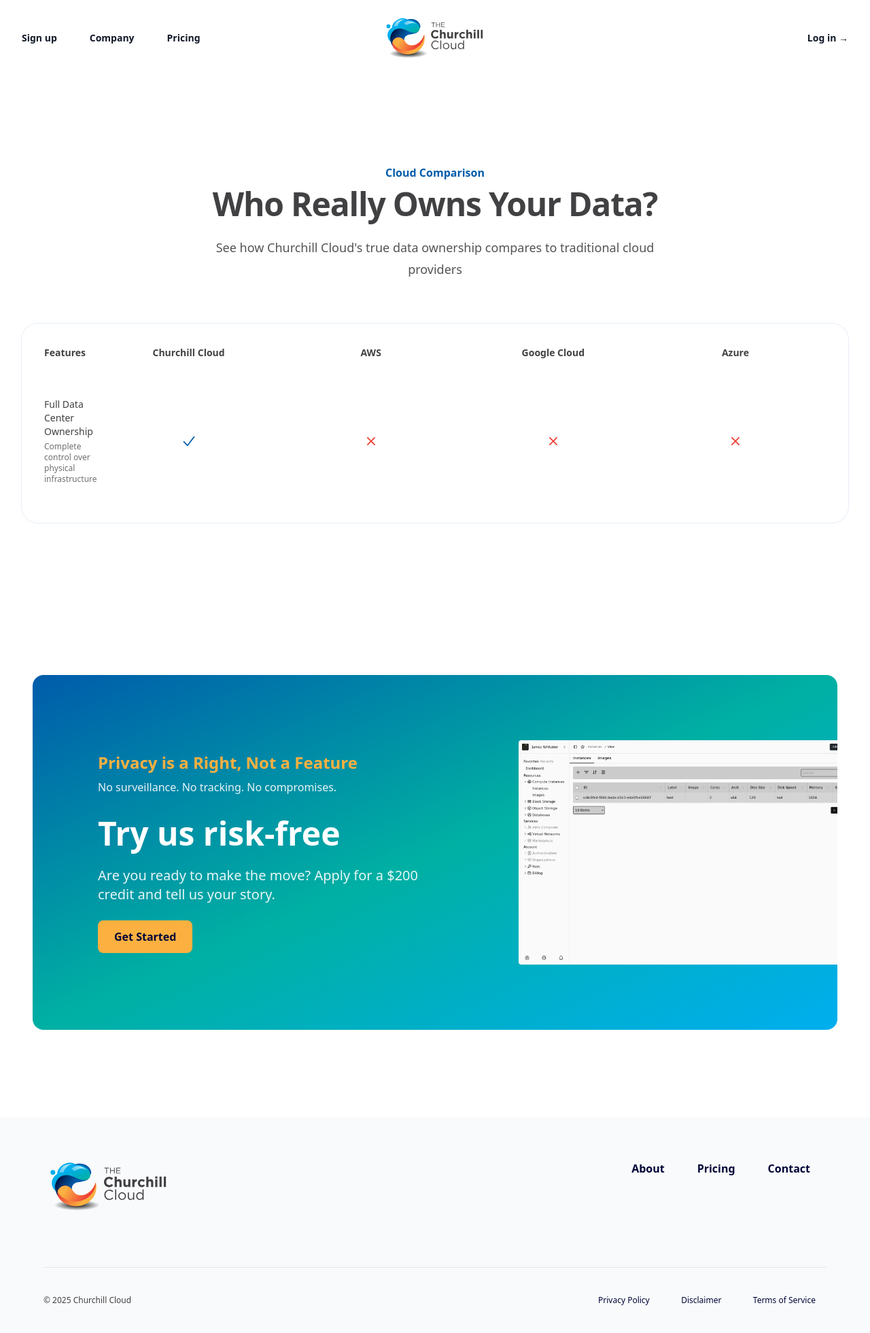
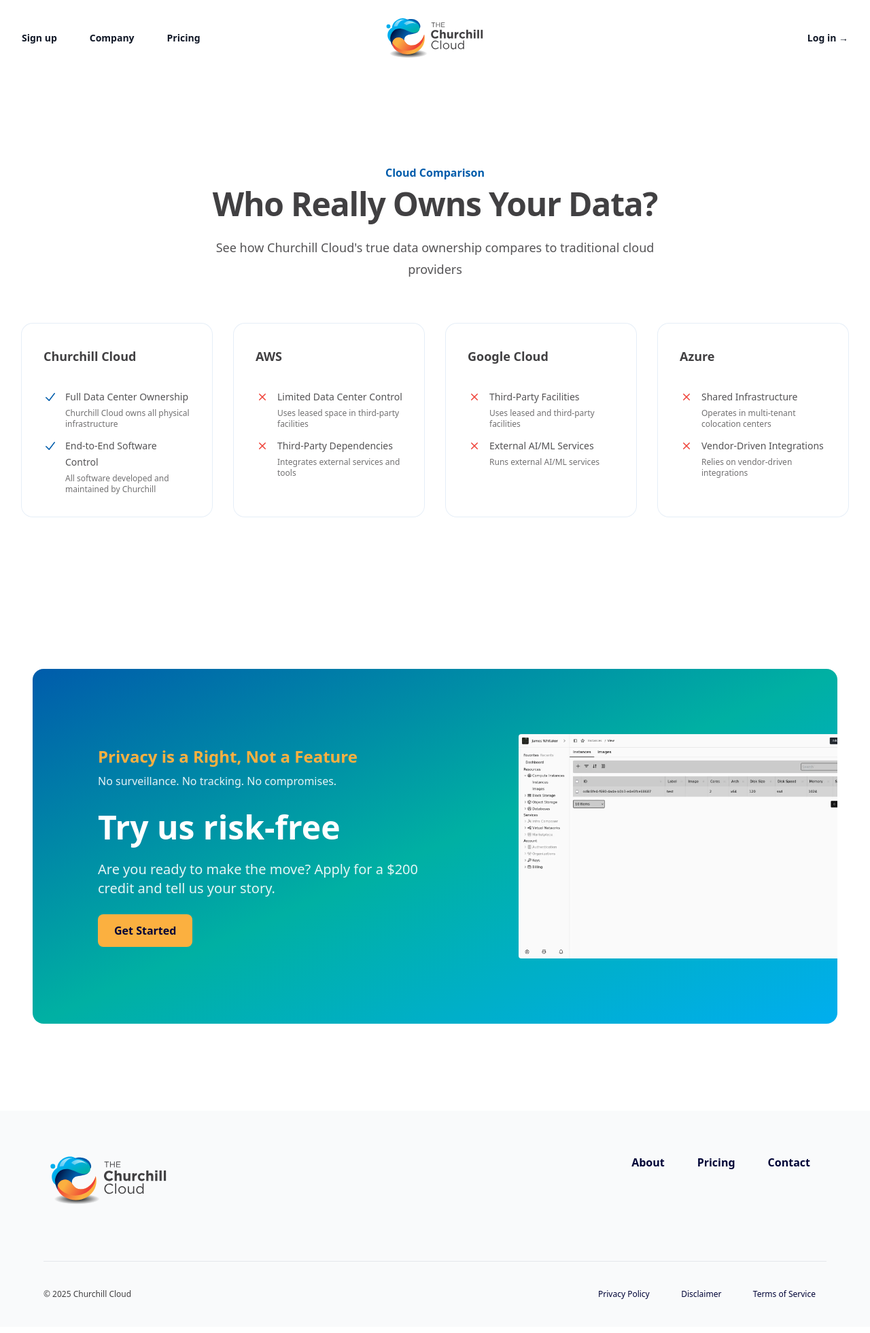
Before and after one commit to annarider/churchill-cloud-front, a Jekyll site: the page built from _pages/comparison.html, in a window 1280 px wide. Shown: the whole page at 68% size. Built offline with Jekyll 4.4.1, drawn with Linux system fonts in a browser that asks for light colours.

Commit message:
Update: Replace table with cards
Making the design more modern following
TailwindCSS look. Mobile-first design makes the
cards stack on mobile and expand to side-by-side
on tablet and desktop.

```diff
--- a/_pages/comparison.html
+++ b/_pages/comparison.html
@@ -9,12 +9,12 @@
       <h2 class="text-base font-semibold leading-7 text-primary">Cloud Comparison</h2>
       <p class="mt-2 text-4xl font-bold tracking-tight text-neutral sm:text-5xl">Who Really Owns Your Data?</p>
     </div>
+
     <p class="mx-auto mt-6 max-w-2xl text-center text-lg leading-8 text-neutral/90">
       See how Churchill Cloud's true data ownership compares to traditional cloud providers
     </p>
 
-    <!-- Mobile view: Cards -->
-    <div class="mt-16 grid gap-8 sm:hidden">
+    <div class="isolate mx-auto mt-16 grid max-w-md grid-cols-1 gap-8 md:max-w-none md:grid-cols-2 lg:grid-cols-4">
       <!-- Churchill Card -->
       <div class="rounded-2xl p-8 ring-1 ring-primary/10">
         <h3 class="text-lg font-semibold leading-8 text-neutral">Churchill Cloud</h3>
@@ -64,50 +64,55 @@
           </li>
         </ul>
       </div>
-    </div>
 
-    <!-- Desktop view: Comparison Table -->
-    <div class="hidden sm:block">
-      <div class="mt-16 flex rounded-3xl bg-white p-8 ring-1 ring-primary/10">
-        <table class="w-full">
-          <thead>
-            <tr>
-              <th class="pb-8 text-left text-sm font-semibold text-neutral">Features</th>
-              <th class="w-1/4 pb-8 text-center text-sm font-semibold text-neutral">Churchill Cloud</th>
-              <th class="w-1/4 pb-8 text-center text-sm font-semibold text-neutral">AWS</th>
-              <th class="w-1/4 pb-8 text-center text-sm font-semibold text-neutral">Google Cloud</th>
-              <th class="w-1/4 pb-8 text-center text-sm font-semibold text-neutral">Azure</th>
-            </tr>
-          </thead>
-          <tbody class="divide-y divide-primary/5">
-            <tr>
-              <td class="py-6">
-                <div class="text-sm font-medium text-neutral">Full Data Center Ownership</div>
-                <div class="mt-1 text-xs text-neutral/75">Complete control over physical infrastructure</div>
-              </td>
-              <td class="px-6 py-6 text-center">
-                <svg class="mx-auto h-6 w-6 text-primary" viewBox="0 0 20 20" fill="currentColor">
-                  <path fill-rule="evenodd" d="M16.704 4.153a.75.75 0 01.143 1.052l-8 10.5a.75.75 0 01-1.127.075l-4.5-4.5a.75.75 0 011.06-1.06l3.894 3.893 7.48-9.817a.75.75 0 011.05-.143z" clip-rule="evenodd" />
-                </svg>
-              </td>
-              <td class="px-6 py-6 text-center">
-                <svg class="mx-auto h-6 w-6 text-secondary-dark" viewBox="0 0 20 20" fill="currentColor">
-                  <path d="M6.28 5.22a.75.75 0 00-1.06 1.06L8.94 10l-3.72 3.72a.75.75 0 101.06 1.06L10 11.06l3.72 3.72a.75.75 0 101.06-1.06L11.06 10l3.72-3.72a.75.75 0 00-1.06-1.06L10 8.94 6.28 5.22z" />
-                </svg>
-              </td>
-              <td class="px-6 py-6 text-center">
-                <svg class="mx-auto h-6 w-6 text-secondary-dark" viewBox="0 0 20 20" fill="currentColor">
-                  <path d="M6.28 5.22a.75.75 0 00-1.06 1.06L8.94 10l-3.72 3.72a.75.75 0 101.06 1.06L10 11.06l3.72 3.72a.75.75 0 101.06-1.06L11.06 10l3.72-3.72a.75.75 0 00-1.06-1.06L10 8.94 6.28 5.22z" />
-                </svg>
-              </td>
-              <td class="px-6 py-6 text-center">
-                <svg class="mx-auto h-6 w-6 text-secondary-dark" viewBox="0 0 20 20" fill="currentColor">
-                  <path d="M6.28 5.22a.75.75 0 00-1.06 1.06L8.94 10l-3.72 3.72a.75.75 0 101.06 1.06L10 11.06l3.72 3.72a.75.75 0 101.06-1.06L11.06 10l3.72-3.72a.75.75 0 00-1.06-1.06L10 8.94 6.28 5.22z" />
-                </svg>
-              </td>
-            </tr>
-          </tbody>
-        </table>
+      <!-- Google Cloud Card -->
+      <div class="rounded-2xl p-8 ring-1 ring-primary/10">
+        <h3 class="text-lg font-semibold leading-8 text-neutral">Google Cloud</h3>
+        <ul class="mt-8 space-y-3 text-sm leading-6 text-neutral/90">
+          <li class="flex gap-x-3">
+            <svg class="h-6 w-5 flex-none text-secondary-dark" viewBox="0 0 20 20" fill="currentColor">
+              <path d="M6.28 5.22a.75.75 0 00-1.06 1.06L8.94 10l-3.72 3.72a.75.75 0 101.06 1.06L10 11.06l3.72 3.72a.75.75 0 101.06-1.06L11.06 10l3.72-3.72a.75.75 0 00-1.06-1.06L10 8.94 6.28 5.22z" />
+            </svg>
+            <div>
+              <span class="font-medium">Third-Party Facilities</span>
+              <p class="mt-1 text-xs text-neutral/75">Uses leased and third-party facilities</p>
+            </div>
+          </li>
+          <li class="flex gap-x-3">
+            <svg class="h-6 w-5 flex-none text-secondary-dark" viewBox="0 0 20 20" fill="currentColor">
+              <path d="M6.28 5.22a.75.75 0 00-1.06 1.06L8.94 10l-3.72 3.72a.75.75 0 101.06 1.06L10 11.06l3.72 3.72a.75.75 0 101.06-1.06L11.06 10l3.72-3.72a.75.75 0 00-1.06-1.06L10 8.94 6.28 5.22z" />
+            </svg>
+            <div>
+              <span class="font-medium">External AI/ML Services</span>
+              <p class="mt-1 text-xs text-neutral/75">Runs external AI/ML services</p>
+            </div>
+          </li>
+        </ul>
+      </div>
+
+      <!-- Azure Card -->
+      <div class="rounded-2xl p-8 ring-1 ring-primary/10">
+        <h3 class="text-lg font-semibold leading-8 text-neutral">Azure</h3>
+        <ul class="mt-8 space-y-3 text-sm leading-6 text-neutral/90">
+          <li class="flex gap-x-3">
+            <svg class="h-6 w-5 flex-none text-secondary-dark" viewBox="0 0 20 20" fill="currentColor">
+              <path d="M6.28 5.22a.75.75 0 00-1.06 1.06L8.94 10l-3.72 3.72a.75.75 0 101.06 1.06L10 11.06l3.72 3.72a.75.75 0 101.06-1.06L11.06 10l3.72-3.72a.75.75 0 00-1.06-1.06L10 8.94 6.28 5.22z" />
+            </svg>
+            <div>
+              <span class="font-medium">Shared Infrastructure</span>
+              <p class="mt-1 text-xs text-neutral/75">Operates in multi-tenant colocation centers</p>
+            </div>
+          </li>
+          <li class="flex gap-x-3">
+            <svg class="h-6 w-5 flex-none text-secondary-dark" viewBox="0 0 20 20" fill="currentColor">
+              <path d="M6.28 5.22a.75.75 0 00-1.06 1.06L8.94 10l-3.72 3.72a.75.75 0 101.06 1.06L10 11.06l3.72 3.72a.75.75 0 101.06-1.06L11.06 10l3.72-3.72a.75.75 0 00-1.06-1.06L10 8.94 6.28 5.22z" />
+            </svg>
+            <div>
+              <span class="font-medium">Vendor-Driven Integrations</span>
+              <p class="mt-1 text-xs text-neutral/75">Relies on vendor-driven integrations</p>
+            </div>
+          </li>
+        </ul>
       </div>
     </div>
   </div>
--- a/assets/css/styles.css
+++ b/assets/css/styles.css
@@ -1019,6 +1019,10 @@
   width: 25%;
 }
 
+.w-\[120px\] {
+  width: 120px;
+}
+
 .min-w-\[200px\] {
   min-width: 200px;
 }
@@ -1855,6 +1859,11 @@
 .py-4 {
   padding-top: 1rem;
   padding-bottom: 1rem;
+}
+
+.px-2 {
+  padding-left: 0.5rem;
+  padding-right: 0.5rem;
 }
 
 .pb-16 {
@@ -2576,10 +2585,18 @@
     width: auto;
   }
 
+  .md\:w-1\/4 {
+    width: 25%;
+  }
+
   .md\:max-w-sm {
     max-width: 24rem;
   }
 
+  .md\:max-w-none {
+    max-width: none;
+  }
+
   .md\:flex-none {
     flex: none;
   }
@@ -2590,6 +2607,10 @@
 
   .md\:grid-cols-5 {
     grid-template-columns: repeat(5, minmax(0, 1fr));
+  }
+
+  .md\:grid-cols-2 {
+    grid-template-columns: repeat(2, minmax(0, 1fr));
   }
 
   .md\:flex-row {
@@ -2614,6 +2635,10 @@
     padding: 4rem;
   }
 
+  .md\:p-8 {
+    padding: 2rem;
+  }
+
   .md\:px-12 {
     padding-left: 3rem;
     padding-right: 3rem;
@@ -2629,6 +2654,16 @@
     padding-bottom: 5rem;
   }
 
+  .md\:px-6 {
+    padding-left: 1.5rem;
+    padding-right: 1.5rem;
+  }
+
+  .md\:py-6 {
+    padding-top: 1.5rem;
+    padding-bottom: 1.5rem;
+  }
+
   .md\:pb-20 {
     padding-bottom: 5rem;
   }
@@ -2647,6 +2682,10 @@
 
   .md\:pb-32 {
     padding-bottom: 8rem;
+  }
+
+  .md\:pb-8 {
+    padding-bottom: 2rem;
   }
 
   .md\:text-3xl {
@@ -2785,6 +2824,10 @@
 
   .lg\:grid-cols-3 {
     grid-template-columns: repeat(3, minmax(0, 1fr));
+  }
+
+  .lg\:grid-cols-4 {
+    grid-template-columns: repeat(4, minmax(0, 1fr));
   }
 
   .lg\:flex-row {
```
